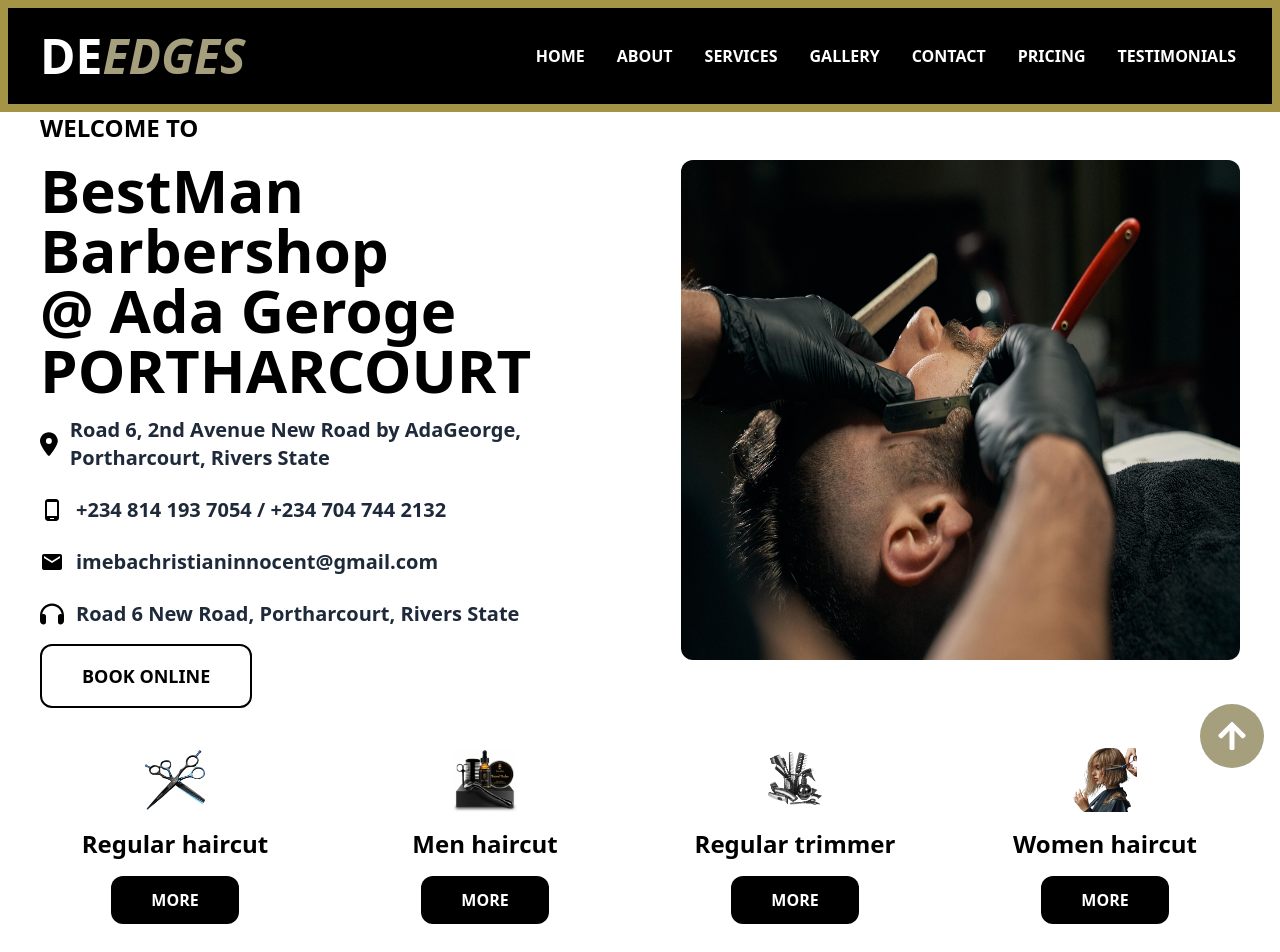
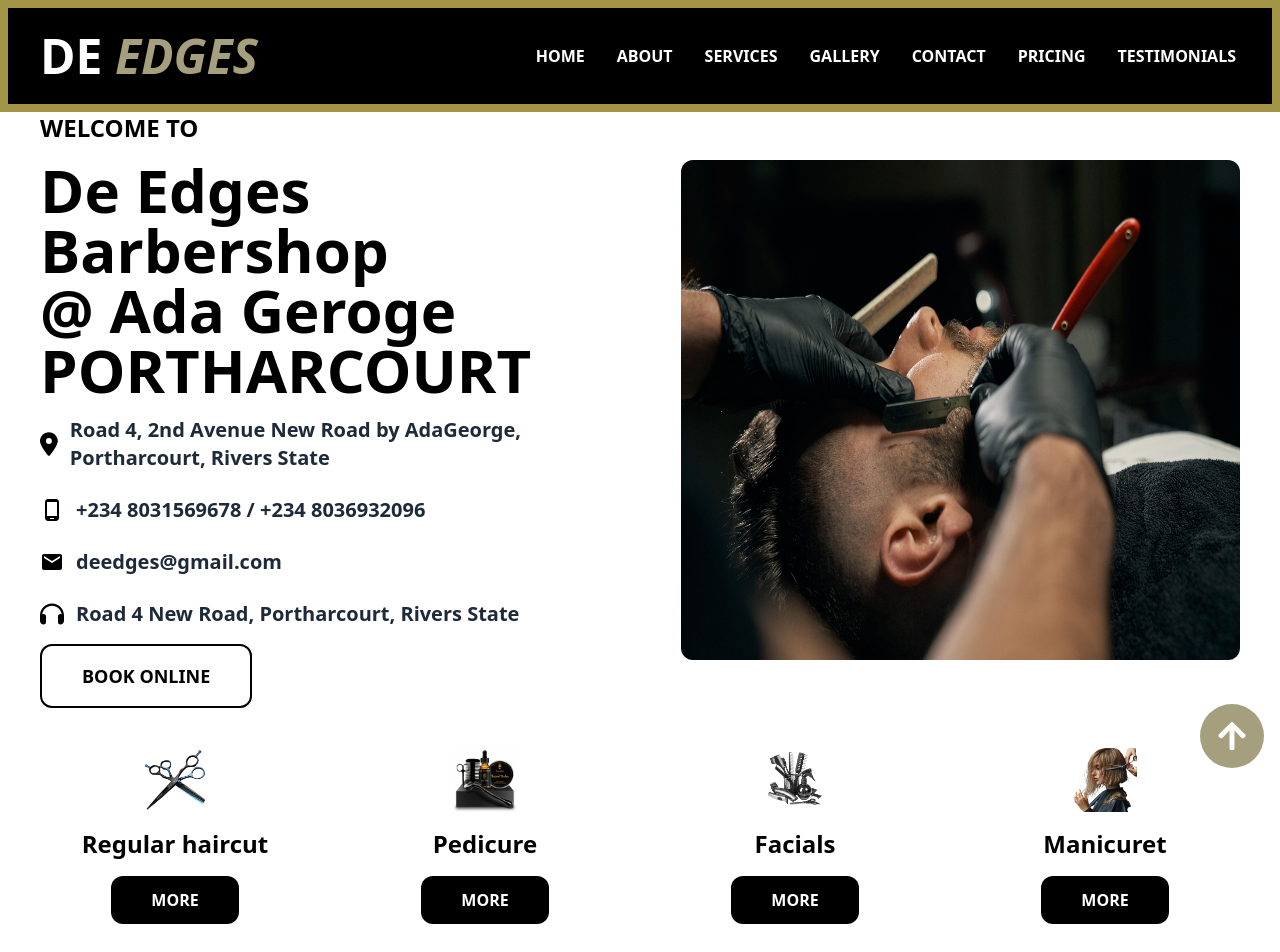
Before and after one commit to NaijaKriz/barbing-web, a React (Vite) app: page / in a window 1280 px wide. Shown: the top 952 px of the page. Built offline with nearby package versions, Linux system fonts and the light colour scheme.

Commit message:
Update heade and hero section

```diff
--- a/src/components/Header.jsx
+++ b/src/components/Header.jsx
@@ -26,7 +26,7 @@
     <nav className="flex justify-between items-center gap-4 bg-black lg:px-8 px-4
       py-6 sticky top-0 z-110 border-[8px] border-[#a39446]">
       <div id="logo">
-        <h1 className="text-white font-bold text-5xl">DE<span className='italic text-[#a69f7d]'>EDGES</span>
+        <h1 className="text-white font-bold text-5xl">DE <span className='italic text-[#a69f7d]'> EDGES</span>
       </h1>
       </div>
       <ul className="lg:flex justify-center items-center gap-6 hidden">
--- a/src/sections/Hero.jsx
+++ b/src/sections/Hero.jsx
@@ -28,30 +28,30 @@
         <div id='content-box' className=" flex flex-col
         justify-center items-start gap-4">
             <h1 data-aos="zoom-in" className='text-xl md:text-2xl text-black font-semibold'>WELCOME TO</h1>
-            <h1 data-aos="zoom-in" className='text-4xl md:text-6xl text-black font-bold'>BestMan Barbershop <br /> @ Ada Geroge <br /> PORTHARCOURT</h1>
+            <h1 data-aos="zoom-in" className='text-4xl md:text-6xl text-black font-bold'>De Edges Barbershop <br /> @ Ada Geroge <br /> PORTHARCOURT</h1>
             <div data-aos="fade-up" id='icon-list' className="flex flex-col justify-center items-start gap-6">
                 <div id="icon-box" className="flex items-center justify-center gap-3">
                     <FaLocationDot size={30} className='text-black size-6' />
                     <h1 className='text-xl text-gray-800 font-semibold'>
-                        Road 6, 2nd Avenue New Road by AdaGeorge, Portharcourt, Rivers State
+                        Road 4, 2nd Avenue New Road by AdaGeorge, Portharcourt, Rivers State
                     </h1>
                 </div>
                 <div id="icon-box" className="flex items-center justify-center gap-3">
                     <MdOutlinePhoneAndroid size={30} className='text-black size-6' />
                     <h1 className='text-xl text-gray-800 font-semibold'>
-                        +234 814 193 7054 / +234 704 744 2132
+                        +234 8031569678 / +234 8036932096
                     </h1>
                 </div>
                 <div id="icon-box" className="flex items-center justify-center gap-3">
                     <MdEmail size={30} className='text-black size-6' />
                     <h1 className='text-xl text-gray-800 font-semibold'>
-                        imebachristianinnocent@gmail.com
+                        deedges@gmail.com
                     </h1>
                 </div>
                 <div id="icon-box" className="flex items-center justify-center gap-3">
                     <FaHeadphones size={30} className='text-black size-6' />
                     <h1 className='text-xl text-gray-800 font-semibold'>
-                        Road 6 New Road, Portharcourt, Rivers State
+                        Road 4 New Road, Portharcourt, Rivers State
                     </h1>
                 </div>
             </div>
@@ -71,17 +71,17 @@
         </div>
         <div data-aos='zooom-in' data-aos-delay="200" className="flex flex-col justify-center items-center gap-4">
             <img src={menshair} alt="" className='size-16 transform hover:scale-110 transition-transform duration-300 cursor-pointer' />
-            <h1 className="text-2xl text-black font-semibold">Men  haircut</h1>
+            <h1 className="text-2xl text-black font-semibold">Pedicure</h1>
             <button className="px-10 py-3 bg-black text-white text-md font-semibold rounded-xl cursor-pointer hover:bg-[#a69f7d] hover:text-black">MORE</button>
         </div>
         <div data-aos='zooom-in' data-aos-delay="200" className="flex flex-col justify-center items-center gap-4">
             <img src={trimmer} alt="" className='size-16 transform hover:scale-110 transition-transform duration-300 cursor-pointer' />
-            <h1 className="text-2xl text-black font-semibold">Regular trimmer</h1>
+            <h1 className="text-2xl text-black font-semibold">Facials</h1>
             <button className="px-10 py-3 bg-black text-white text-md font-semibold rounded-xl cursor-pointer hover:bg-[#a69f7d] hover:text-black">MORE</button>
         </div>
         <div data-aos='zooom-in' data-aos-delay="200" className="flex flex-col justify-center items-center gap-4">
             <img src={womenshair} alt="" className='size-16 transform hover:scale-110 transition-transform duration-300 cursor-pointer' />
-            <h1 className="text-2xl text-black font-semibold">Women haircut</h1>
+            <h1 className="text-2xl text-black font-semibold">Manicuret</h1>
             <button className="px-10 py-3 bg-black text-white text-md font-semibold rounded-xl cursor-pointer hover:bg-[#a69f7d] hover:text-black">MORE</button>
         </div>
     </section>
```
